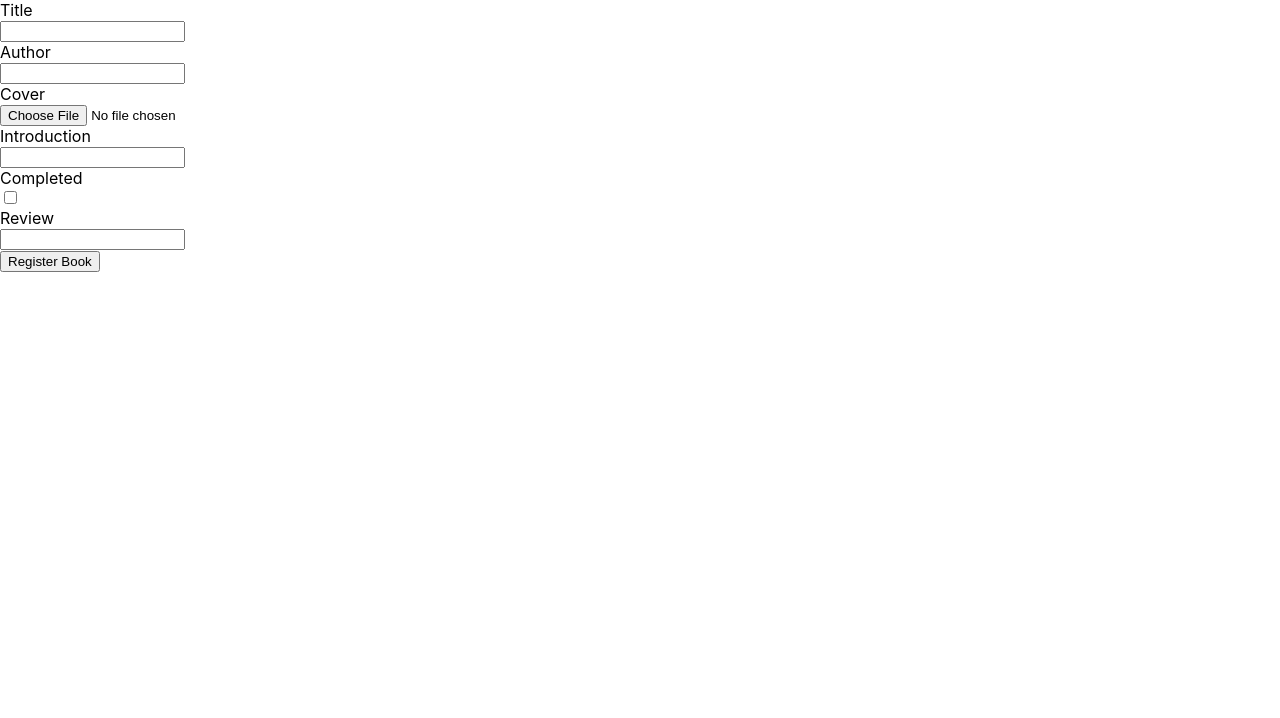
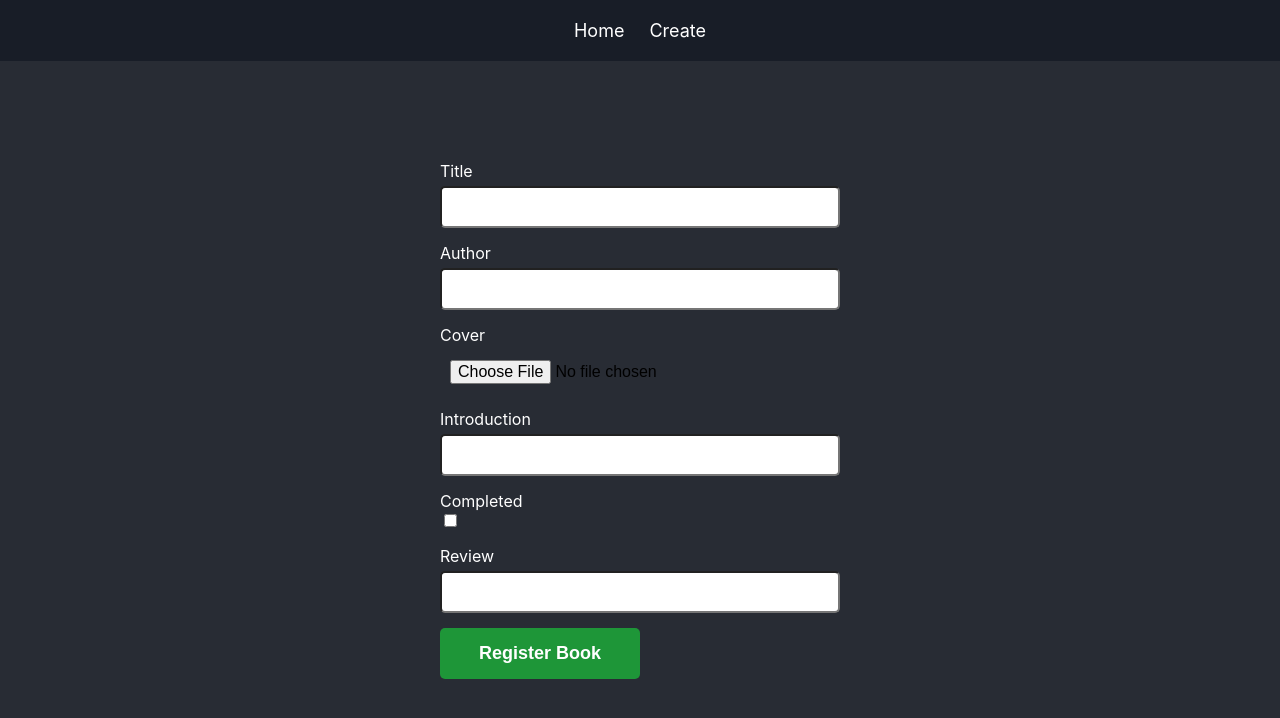
Before and after one commit to braaidg/react-basics, a React (Vite) app: page /create in a window 1280 px wide. Shown: the top 718 px of the page. Built offline with nearby package versions, Linux system fonts and the light colour scheme.

Commit message:
FInished context practice

```diff
--- a/src/App.jsx
+++ b/src/App.jsx
@@ -3,11 +3,12 @@ import { Routes, Route, BrowserRouter } from "react-router-dom"
 import Index from './pages/Index'
 import Create from './pages/Create'
 import View from './pages/View'
+import Store from "./store/Store"
 
 function App() {
 
   return (
-    <div>
+      <Store>
         <BrowserRouter>
           <Routes>
             <Route path="/" element={<Index/>} />
@@ -15,7 +16,7 @@ function App() {
             <Route path="view/:bookId" element={<View/>} />
           </Routes>
         </BrowserRouter>
-    </div>
+      </Store>
   )
 }
 
--- /dev/null
+++ b/src/components/Book.jsx
@@ -0,0 +1,29 @@
+import { Link } from "react-router-dom";
+
+const Book = ({item}) => {
+  const bookContainerStyle = {
+    display: "flex",
+    flexDirection: "column",
+    width: "300px",
+  }
+
+  const bookInfoStyle = {
+    display: "flex",
+    flexDirection: "column",
+    alignItems: "center",
+    textAlign: "center",
+    color: "white",
+    textDecoration: "none"
+  }
+
+  return (
+    <div style={bookContainerStyle}>
+      <Link to={`/view/${item.id}`} style={bookInfoStyle} >
+        <img src={item.cover} alt={item.title} width="200" />
+        <div>{item.title}</div>
+      </Link>
+    </div>
+  )
+}
+
+export default Book;
--- /dev/null
+++ b/src/components/Layout.jsx
@@ -0,0 +1,18 @@
+import NavBar from "./NavBar";
+
+const Layout = ({children}) => {
+
+  const containerStyle = {
+    width: "90%",
+    margin: "100px auto",
+  }
+
+  return (
+    <div>
+      <NavBar/>
+      <div style={containerStyle}>{children}</div>
+    </div>
+  )
+}
+
+export default Layout;
--- /dev/null
+++ b/src/components/NavBar.jsx
@@ -0,0 +1,29 @@
+import { Link } from "react-router-dom";
+
+const NavBar = () => {
+
+  const linkStyle = {
+    padding: "10px",
+    display: "block",
+    fontSize: "18px",
+    color: "white",
+    textDecoration: "none",
+  }
+
+  const navContainerStyle = {
+    backgroundColor: "#181d27",
+    padding: "10px",
+    display: "flex",
+    gap: "5px",
+    justifyContent: "center",
+  }
+
+  return (
+    <div style={navContainerStyle}>
+      <Link to="/" style={linkStyle}>Home</Link>
+      <Link to="/create" style={linkStyle}>Create</Link>
+    </div>
+  )
+}
+
+export default NavBar;
--- a/src/index.css
+++ b/src/index.css
@@ -8,4 +8,5 @@ body {
   -webkit-text-size-adjust: 100%;
   margin: 0;
   padding: 0;
+  background-color: #282c34
 }
--- a/src/pages/Create.jsx
+++ b/src/pages/Create.jsx
@@ -1,4 +1,7 @@
 import { useState } from "react";
+import { useNavigate } from "react-router-dom";
+import Layout from '../components/Layout'
+import { useAppContext } from "../store/Store";
 
 const Create = () => {
   const [title, setTitle] = useState("");
@@ -7,6 +10,43 @@ const Create = () => {
   const [intro, setIntro] = useState("");
   const [completed, setCompleted] = useState(false);
   const [review, setReview] = useState("");
+
+  const store = useAppContext();
+  const navigate = useNavigate();
+
+  const inputStyles = {
+    formContainer: {
+      width: "400px",
+      margin: "0 auto",
+    },
+    container: {
+      display: "flex",
+      flexDirection: "column",
+      gap: "5px",
+      margin: "15px 0",
+    },
+    title: {
+      fontSize: "16px",
+      textAlign: "left",
+      color: "white",
+    },
+    input: {
+      padding: "10px",
+      borderRadius: "5px",
+      fontSize: "16px"
+    },
+  };
+
+  const buttonStyle =  {
+    padding: "15px 20px",
+    minWidth: "200px",
+    border: "none",
+    borderRadius: "5px",
+    backgroundColor: "#1e9638",
+    color: "white",
+    fontWeight: "bolder",
+    fontSize: "18px"
+  }
 
   function handleOnChangeFile(e) {
     const element = e.target;
@@ -57,42 +97,45 @@ const Create = () => {
       review
     }
 
-    //TODO: mandar a registrar el libro
+    store.createItem(newBook);
+    navigate("/")
 
   }
+  return (
+    <Layout>
+      <form style={inputStyles.formContainer} onSubmit={handleSubmit}>
+        <div style={inputStyles.container}>
+            <div style={inputStyles.title}>Title</div>
+            <input style={inputStyles.input} type="text" name="title" onChange={handleChange} value={title} />
+        </div>
 
-  return (
-    <div>
-      <form onSubmit={handleSubmit}>
-      <div>
-          <div>Title</div>
-          <input type="text" name="title" onChange={handleChange} value={title} />
+        <div style={inputStyles.container}>
+          <div style={inputStyles.title}>Author</div>
+          <input type="text" name="author" onChange={handleChange} value={author} style={inputStyles.input} />
+        </div>
+
+        <div style={inputStyles.container}>
+          <div style={inputStyles.title}>Cover</div>
+          <input type="file" name="cover" onChange={handleOnChangeFile} style={inputStyles.input}/>
+        </div>
+          <div>{!!cover ? <img src={cover} width="200" alt="preview" /> : ""}</div>
+
+        <div style={inputStyles.container}>
+          <div style={inputStyles.title}>Introduction</div>
+          <input type="text" name="intro" onChange={handleChange} value={intro} style={inputStyles.input} />
         </div>
         <div>
-          <div>Author</div>
-          <input type="text" name="author" onChange={handleChange} value={author} />
-        </div>
-        <div>
-          <div>Cover</div>
-          <input type="file" name="cover" onChange={handleOnChangeFile}/>
-        </div>
-        <div>{!!cover ? <img src={cover} width="200" alt="preview" /> : ""}</div>
-        <div>
-          <div>Introduction</div>
-          <input type="text" name="intro" onChange={handleChange} value={intro} />
-        </div>
-        <div>
-          <div>Completed</div>
+          <div style={inputStyles.title}>Completed</div>
           <input type="checkbox" name="completed" onChange={handleChange} value={completed} />
         </div>
-        <div>
-          <div>Review</div>
-          <input type="text" name="review" onChange={handleChange} value={review} />
+        <div style={inputStyles.container}>
+          <div style={inputStyles.title}>Review</div>
+          <input type="text" name="review" onChange={handleChange} value={review}  style={inputStyles.input}/>
         </div>
 
-        <input type="submit" value="Register Book"/>
+        <input type="submit" value="Register Book" style={buttonStyle}/>
       </form>
-    </div>
+    </Layout>
   )
 }
 
--- a/src/pages/Index.jsx
+++ b/src/pages/Index.jsx
@@ -1,5 +1,24 @@
+import {useAppContext} from "../store/Store";
+
+import Layout from '../components/Layout'
+import Book from "../components/Book";
+
 export default function Index() {
+  const store = useAppContext();
+
+  const booksContainer = {
+    display: "flex",
+    flexWrap: 'wrap',
+    gap: '10px',
+  }
+
   return (
-    <div>Index</div>
+    <Layout>
+      <div style={booksContainer}>
+        {store.items.map(item => (
+          <Book key={item.id} item={item}/>
+        ))}
+      </div>
+    </Layout>
   )
 }
--- a/src/pages/View.jsx
+++ b/src/pages/View.jsx
@@ -1,7 +1,47 @@
+import { useEffect, useState } from "react";
+import { useParams } from "react-router-dom";
+import Layout from "../components/Layout";
+import {useAppContext} from '../store/Store'
 
 const View = () => {
+  const [item, setItem] = useState(null)
+  const params = useParams();
+  const store = useAppContext();
+
+  useEffect(() => {
+    const book = store.getItem(params.bookId)
+    setItem(book)
+  }, [])
+
+  const itemStyles = {
+    container: {
+      display: "flex",
+      gap: "20px",
+      color: "white",
+      width: "800px",
+      margin: "0 auto",
+    }
+  }
+
+  if(!item) {
+    return <Layout>Item not found</Layout>
+  }
+
   return (
-    <div>View</div>
+    <Layout>
+      <div style={itemStyles.container}>
+        <div>
+          <div>{item?.cover ? <img src={item?.cover} width="400" /> : ""}</div>
+        </div>
+        <div>
+          <h2>{item?.title}</h2>
+          <div>{item?.author}</div>
+          <div>{item?.intro}</div>
+          <div>{item?.completed ? "Leido" : "Sin terminar"}</div>
+          <div>{item?.review}</div>
+        </div>
+      </div>
+    </Layout>
   )
 }
 
--- /dev/null
+++ b/src/store/Store.jsx
@@ -0,0 +1,43 @@
+import { createContext, useContext, useEffect, useState } from "react"
+
+const AppContext = createContext({
+  items: [],
+  createItem: (item) => {},
+  getItem: (id) => {},
+  updateItem: (item) => {},
+});
+
+export default function Store({children}) {
+  const [items, setItems] = useState([])
+
+  function createItem(item) {
+    const temp = [...items];
+    temp.push(item)
+
+    setItems(temp);
+  }
+
+  function getItem(id) {
+    const item = items.find(item => item.id === id);
+    return item;
+  }
+
+  function updateItem(item) {
+    const index = items.findIndex(i => i.id === item.id);
+    const temp =[...items];
+
+    temp[index] = {...item};
+  }
+
+  return (
+    <AppContext.Provider value={{
+      items, createItem, getItem, updateItem
+    }}>
+      {children}
+    </AppContext.Provider>
+  )
+}
+
+export function useAppContext () {
+  return useContext(AppContext)
+}
```
Lines whose indentation alone changed are shown as unchanged.
